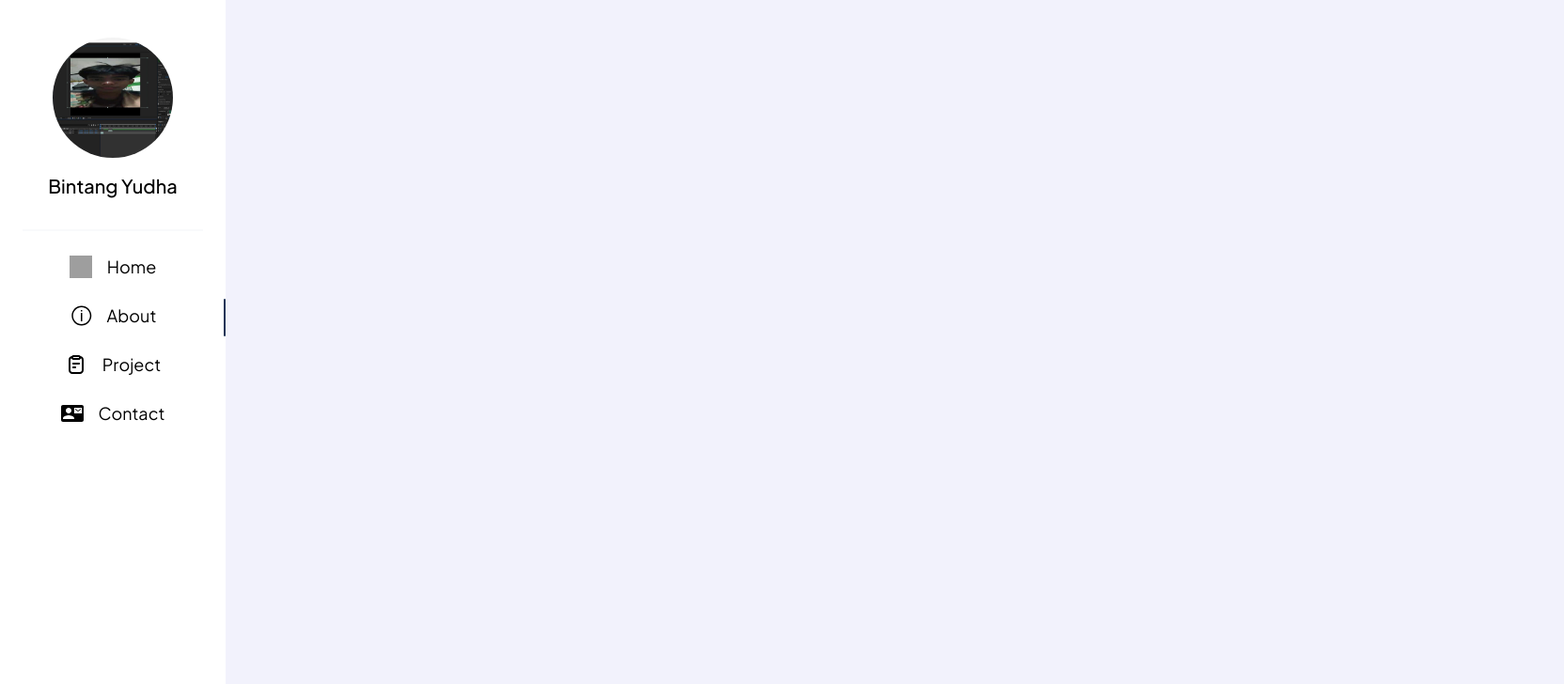
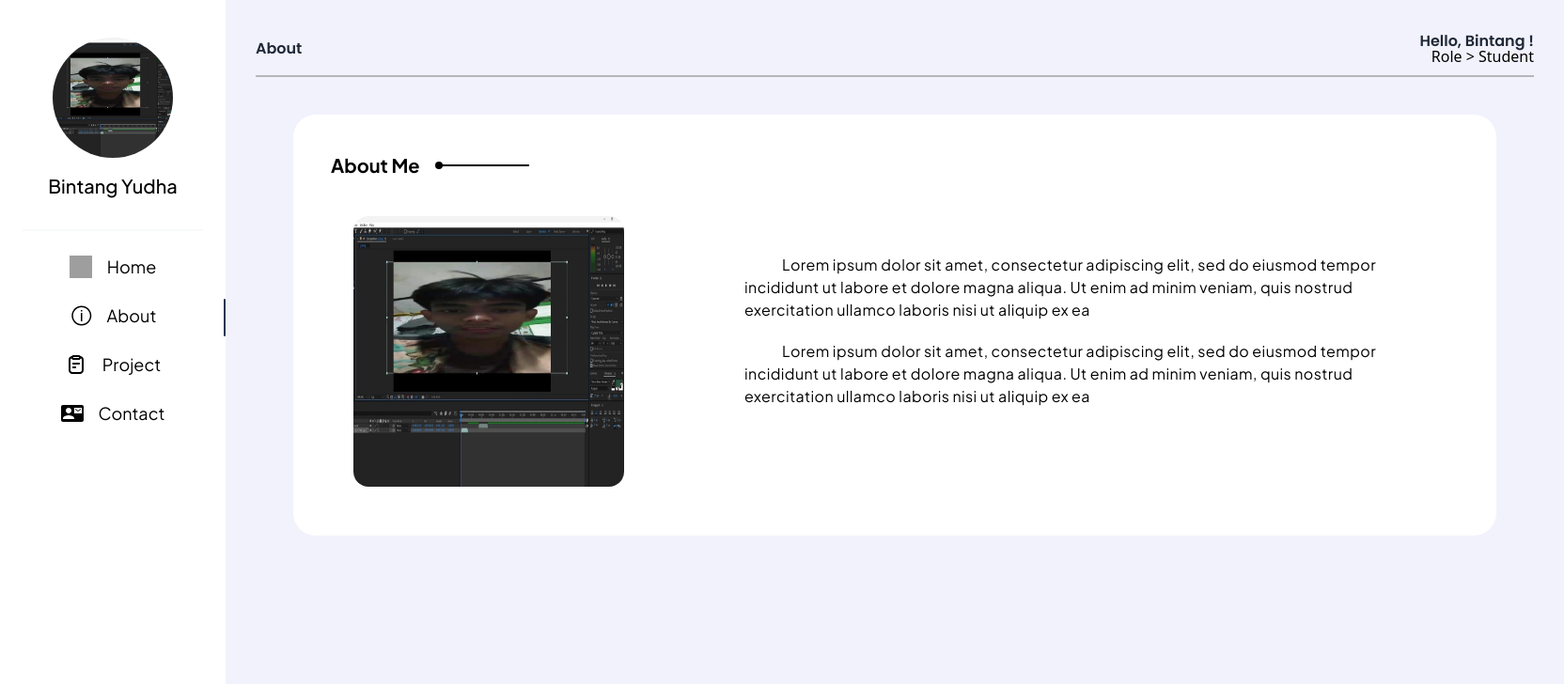
Before and after one commit to Bibintanggg/porto-V3, a React (Vite) app: page /about in a window 1280 px wide. Shown: the top 728 px of the page at 94% size, 1664 px wide, since content can reach past the window. Built offline with nearby package versions, Linux system fonts and the light colour scheme; grey boxes are pictures that could not be loaded.

Commit message:
Styling new page

```diff
--- a/package.json
+++ b/package.json
@@ -13,7 +13,9 @@
     "@tsparticles/all": "^3.7.1",
     "@tsparticles/react": "^3.0.0",
     "react": "^18.3.1",
-    "react-dom": "^18.3.1"
+    "react-dom": "^18.3.1",
+    "react-particles": "^2.12.2",
+    "tsparticles": "^3.7.1"
   },
   "devDependencies": {
     "@eslint/js": "^9.17.0",
--- a/src/Component/About.jsx
+++ b/src/Component/About.jsx
@@ -1,9 +1,71 @@
-import Sidebar from "./Sidebar";
+import Sidebar from "../Component/Sidebar.jsx";
+import FotoBintang from "../assets/Image/Image1.png";
+
 
 function About() {
-    return (
-        <Sidebar></Sidebar>
-    )
+  return (
+    <div className="relative min-h-screen">
+      <div className="flex relative z-10">
+        <Sidebar />
+
+        <div className="flex-1 bg-transparent p-8">
+          <div className="flex justify-between text-left ">
+            <h1 className="text-base font-semibold text-gray-800 font-poppins pt-2">
+              About
+            </h1>
+            <div className="text-right">
+              <h2 className="text-base font-semibold text-gray-800 font-poppins">
+                Hello, Bintang !
+              </h2>
+              <p className="-translate-y-2">Role &gt; Student </p>
+            </div>
+          </div>
+          <div className="w-full h-0.5 bg-black mx-auto opacity-25"></div>
+
+          <div className="flex items-center justify-between h-96 gap-5 p-10">
+            <div className="pt-36 flex items-center gap-5">
+
+              <div className="w-[80rem] h-[28rem] items-center mx-auto rounded-3xl bg-white">
+                <div className="p-10 flex items-center gap-4">
+                  <h1 className="font-jakarta font-bold text-xl">About Me</h1>
+                  <div className="relative flex items-center">
+                    <div className="w-2 h-2 rounded-full bg-black"></div>
+                    <div className="absolute w-24 h-0.5 bg-black left-1"></div>
+                  </div>
+                </div>
+
+                <div className="px-16">
+                  <div className="flex items-start gap-32">
+                    <img src={FotoBintang} className="w-72 h-72 rounded-2xl" />
+                    <div className="pt-10">
+
+                      <p className=" max-w-2xl tracking-wide font-jakarta">
+                        <span className="ml-10">Lorem ipsum</span> dolor sit
+                        amet, consectetur adipiscing elit, sed do eiusmod tempor
+                        incididunt ut labore et dolore magna aliqua. Ut enim ad
+                        minim veniam, quis nostrud exercitation ullamco laboris
+                        nisi ut aliquip ex ea
+                      </p>
+                      <p className=" max-w-2xl tracking-wide font-jakarta mt-5">
+                        <span className="ml-10">Lorem ipsum</span> dolor sit
+                        amet, consectetur adipiscing elit, sed do eiusmod tempor
+                        incididunt ut labore et dolore magna aliqua. Ut enim ad
+                        minim veniam, quis nostrud exercitation ullamco laboris
+                        nisi ut aliquip ex ea
+                      </p>
+                    </div>
+                  </div>
+                </div>
+
+
+              </div>
+
+            </div>
+          </div>
+        </div>
+      </div>
+    </div>
+  );
 }
 
-export default About
+export default About;
--- a/src/Component/Home.jsx
+++ b/src/Component/Home.jsx
@@ -10,7 +10,6 @@ import Preload from "./Preload.jsx";
 function Home() {
     return (
         <div className="relative min-h-screen">
-            <Preload/>
             <Particle className="absolute top-0 left-0 w-full h-full -z-10" />
 
             <div className="flex relative z-10">
```
Also changed, not shown: 1 other file (tests, documents, lock files or other folders).
